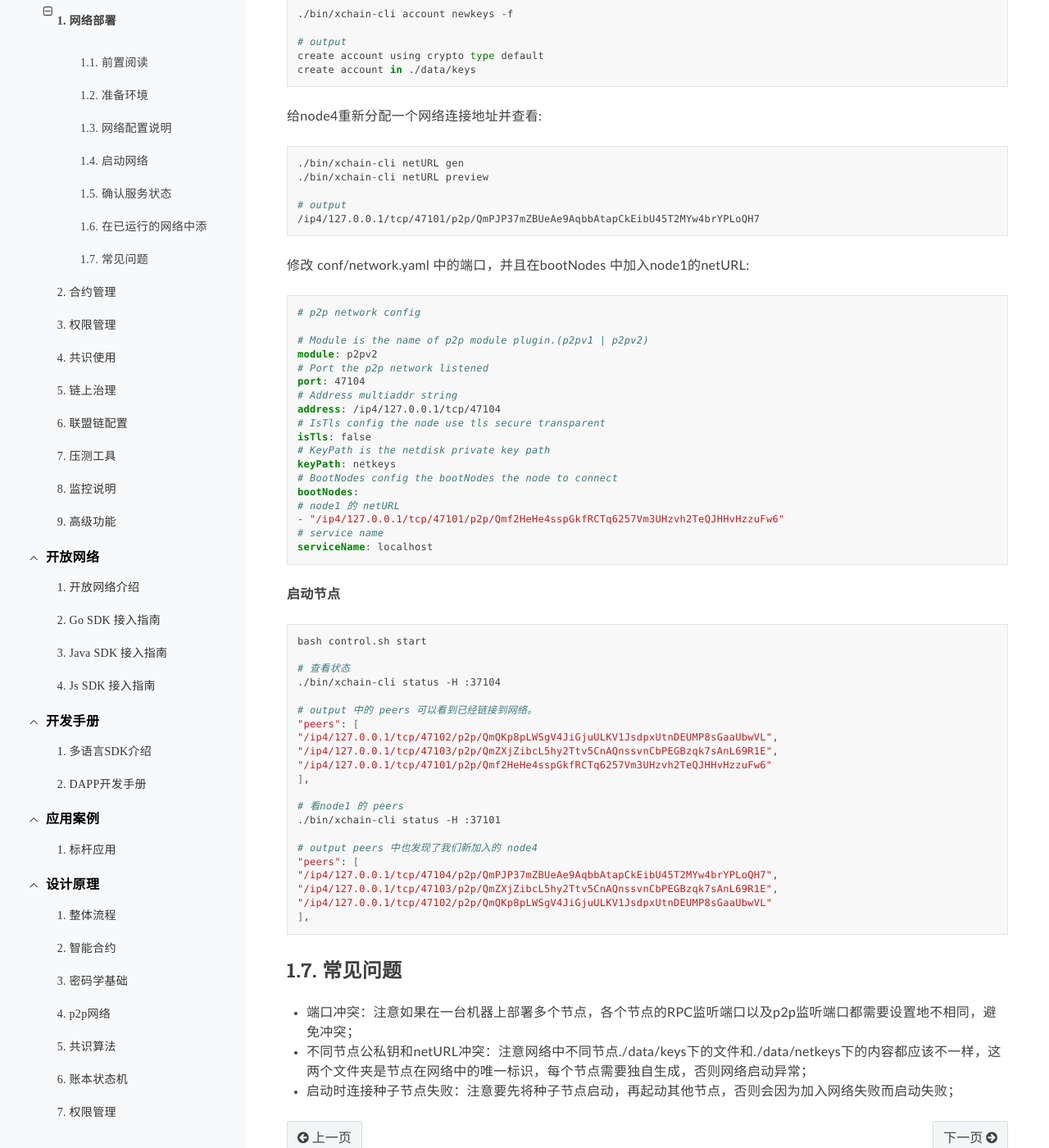
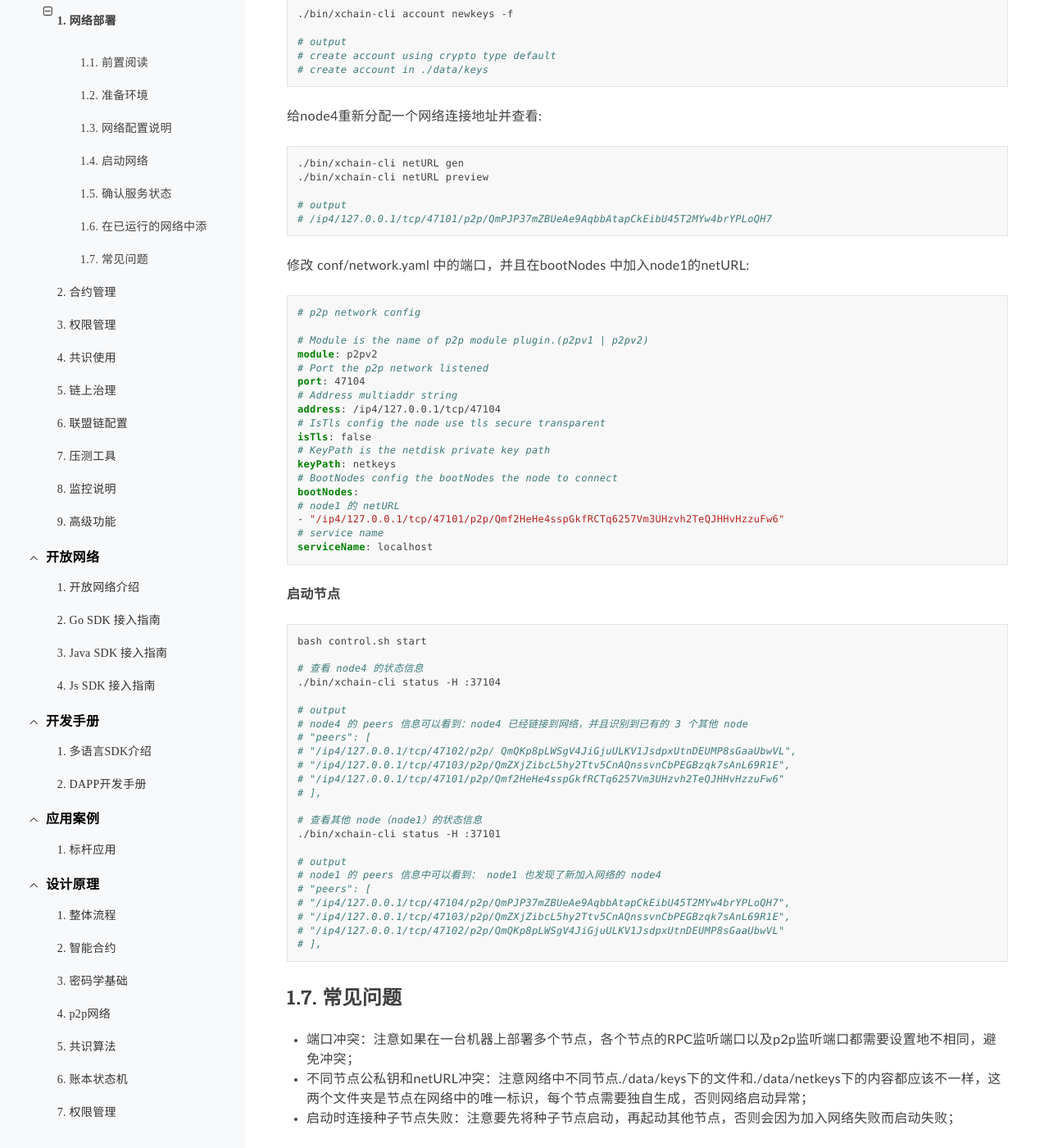
Before and after one commit to xuperchain/docs, a Sphinx documentation site: the page built from source/advanced_usage/multi_nodes.rst, in a window 1280 px wide and 1400 px high, scrolled down 4847 px. Shown: the whole window at 82% size. Built offline with Sphinx 7.4.7 and the Read the Docs theme 2.0.0, drawn with Linux system fonts in a browser that asks for light colours.

Commit message:
update for review

```diff
--- a/source/advanced_usage/multi_nodes.rst
+++ b/source/advanced_usage/multi_nodes.rst
@@ -282,8 +282,8 @@ xuperchain 的端口配置分别在 conf/network.yaml(p2p网络配置) 与 conf/
     ./bin/xchain-cli account newkeys -f
 
     # output
-    create account using crypto type default
-    create account in ./data/keys
+    # create account using crypto type default
+    # create account in ./data/keys
 
 给node4重新分配一个网络连接地址并查看:
 
@@ -293,7 +293,7 @@ xuperchain 的端口配置分别在 conf/network.yaml(p2p网络配置) 与 conf/
     ./bin/xchain-cli netURL preview
 
     # output
-    /ip4/127.0.0.1/tcp/47101/p2p/QmPJP37mZBUeAe9AqbbAtapCkEibU45T2MYw4brYPLoQH7
+    # /ip4/127.0.0.1/tcp/47101/p2p/QmPJP37mZBUeAe9AqbbAtapCkEibU45T2MYw4brYPLoQH7
 
 修改 conf/network.yaml 中的端口，并且在bootNodes 中加入node1的netURL:
 
@@ -324,25 +324,27 @@ xuperchain 的端口配置分别在 conf/network.yaml(p2p网络配置) 与 conf/
 
     bash control.sh start
 
-    # 查看状态
+    # 查看 node4 的状态信息
     ./bin/xchain-cli status -H :37104
 
-    # output 中的 peers 可以看到已经链接到网络。
-    "peers": [
-    "/ip4/127.0.0.1/tcp/47102/p2p/QmQKp8pLWSgV4JiGjuULKV1JsdpxUtnDEUMP8sGaaUbwVL",
-    "/ip4/127.0.0.1/tcp/47103/p2p/QmZXjZibcL5hy2Ttv5CnAQnssvnCbPEGBzqk7sAnL69R1E",
-    "/ip4/127.0.0.1/tcp/47101/p2p/Qmf2HeHe4sspGkfRCTq6257Vm3UHzvh2TeQJHHvHzzuFw6"
-    ],
+    # output
+    # node4 的 peers 信息可以看到：node4 已经链接到网络，并且识别到已有的 3 个其他 node
+    # "peers": [
+    # "/ip4/127.0.0.1/tcp/47102/p2p/ QmQKp8pLWSgV4JiGjuULKV1JsdpxUtnDEUMP8sGaaUbwVL",
+    # "/ip4/127.0.0.1/tcp/47103/p2p/QmZXjZibcL5hy2Ttv5CnAQnssvnCbPEGBzqk7sAnL69R1E",
+    # "/ip4/127.0.0.1/tcp/47101/p2p/Qmf2HeHe4sspGkfRCTq6257Vm3UHzvh2TeQJHHvHzzuFw6"
+    # ],
 
-    # 看node1 的 peers
+    # 查看其他 node（node1）的状态信息
     ./bin/xchain-cli status -H :37101
 
-    # output peers 中也发现了我们新加入的 node4
-    "peers": [
-    "/ip4/127.0.0.1/tcp/47104/p2p/QmPJP37mZBUeAe9AqbbAtapCkEibU45T2MYw4brYPLoQH7",
-    "/ip4/127.0.0.1/tcp/47103/p2p/QmZXjZibcL5hy2Ttv5CnAQnssvnCbPEGBzqk7sAnL69R1E",
-    "/ip4/127.0.0.1/tcp/47102/p2p/QmQKp8pLWSgV4JiGjuULKV1JsdpxUtnDEUMP8sGaaUbwVL"
-    ],
+    # output
+    # node1 的 peers 信息中可以看到： node1 也发现了新加入网络的 node4
+    # "peers": [
+    # "/ip4/127.0.0.1/tcp/47104/p2p/QmPJP37mZBUeAe9AqbbAtapCkEibU45T2MYw4brYPLoQH7",
+    # "/ip4/127.0.0.1/tcp/47103/p2p/QmZXjZibcL5hy2Ttv5CnAQnssvnCbPEGBzqk7sAnL69R1E",
+    # "/ip4/127.0.0.1/tcp/47102/p2p/QmQKp8pLWSgV4JiGjuULKV1JsdpxUtnDEUMP8sGaaUbwVL"
+    # ],
 
 
 常见问题
```
Also changed, not shown: other parts of source/advanced_usage/multi_nodes.rst (+1 -1 lines).
